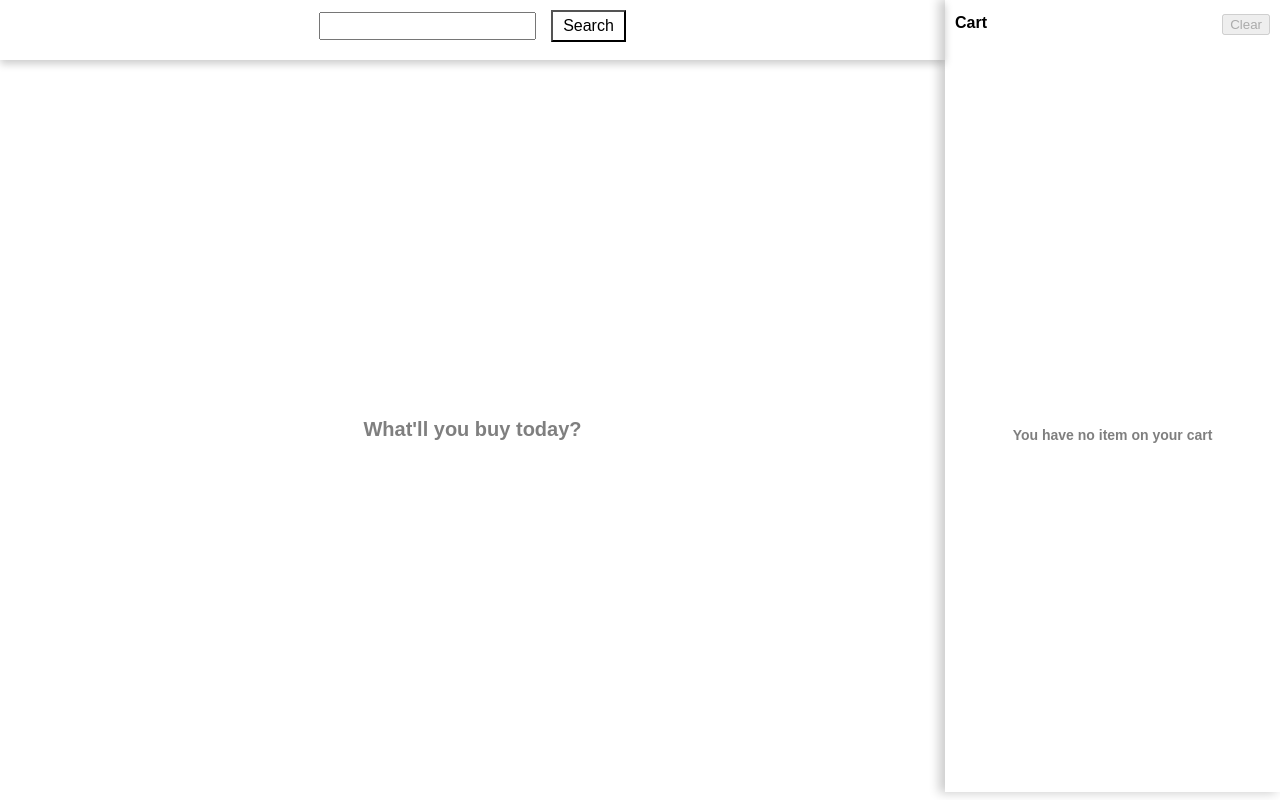
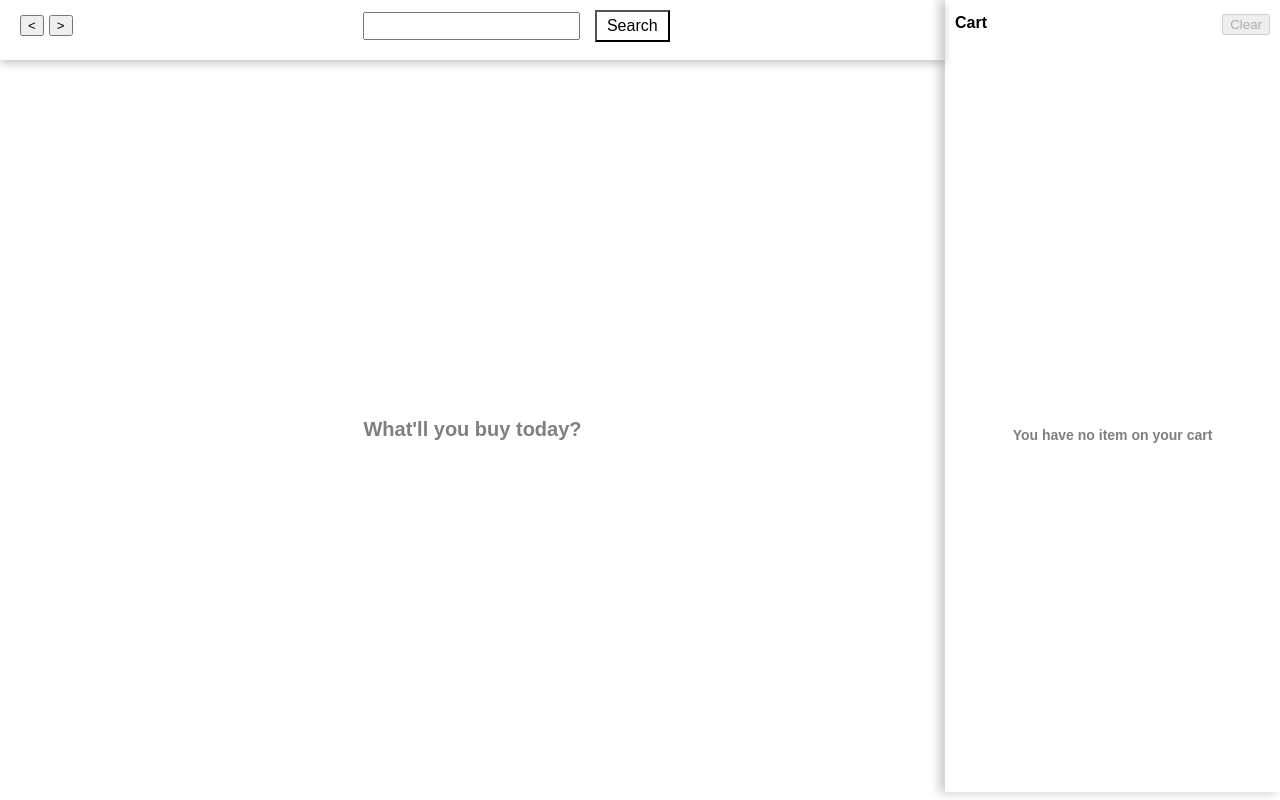
Before and after one commit to mimukit/react-store-search, a React (Create React App) app: page / in a window 1280 px wide. Built offline with nearby package versions, Linux system fonts and the light colour scheme.

Commit message:
Add forward backward buttons on header

```diff
--- /dev/null
+++ b/src/components/search/TimeTravel.js
@@ -0,0 +1,10 @@
+import React from 'react';
+
+const TimeTravel = () => (
+  <span className="time-travel-btn-group">
+    <button>&lt;</button>
+    <button>&gt;</button>
+  </span>
+);
+
+export default TimeTravel;
--- a/src/components/search/index.js
+++ b/src/components/search/index.js
@@ -1,6 +1,7 @@
 import React, { Component } from 'react';
 import PropTypes from 'prop-types';
 
+import TimeTravel from './TimeTravel';
 import SearchBar from './SearchBar';
 import SearchResult from './SearchResult';
 
@@ -61,10 +62,13 @@ class Search extends Component {
   render() {
     return (
       <section className="search-section">
-        <SearchBar
-          onSearchTextChange={this.onSearchTextChange}
-          onSearchSubmit={this.onSearchSubmit}
-        />
+        <div className="search-section-header">
+          <TimeTravel />
+          <SearchBar
+            onSearchTextChange={this.onSearchTextChange}
+            onSearchSubmit={this.onSearchSubmit}
+          />
+        </div>
         <SearchResult
           addToCart={this.props.addToCart}
           isSearchSubmitted={this.state.isSearchSubmitted}
--- a/src/index.css
+++ b/src/index.css
@@ -19,18 +19,23 @@ body {
 
   box-sizing: border-box;
   height: 99vh;
-
-  /* border: 1px solid red; */
 }
 
 /* Search Section */
+
+.time-travel-btn-group {
+  float: left;
+  margin: 15px;
+}
+
+.time-travel-btn-group button {
+  margin-left: 5px;
+}
 
 .search-section {
   flex: 2;
 
   box-sizing: border-box;
-
-  /* border: 1px solid green; */
 }
 
 .search-bar {
@@ -43,8 +48,6 @@ body {
   text-align: center;
 
   box-shadow: 0 4px 8px 0 rgba(0, 0, 0, 0.2);
-
-  /* border: 1px solid blueviolet; */
 }
 
 .search-bar input {
@@ -72,8 +75,6 @@ body {
   width: 100%;
   height: calc(100% - 70px);
   min-height: 500px;
-
-  /* border: 1px solid blueviolet; */
 }
 
 .search-result-empty p {
@@ -91,8 +92,6 @@ body {
 
   height: calc(100% - 70px);
   min-height: 500px;
-
-  /* border: 1px solid blueviolet; */
 }
 
 /* Search Result */
@@ -186,8 +185,6 @@ body {
   flex-direction: column;
 
   height: calc(100% - 70px);
-
-  /* border: 1px solid blueviolet; */
 }
 
 .sidebar-content-list table {
@@ -200,8 +197,6 @@ body {
   justify-content: center;
 
   height: calc(100% - 70px);
-
-  /* border: 1px solid blueviolet; */
 }
 
 .sidebar-content-empty p {
```
